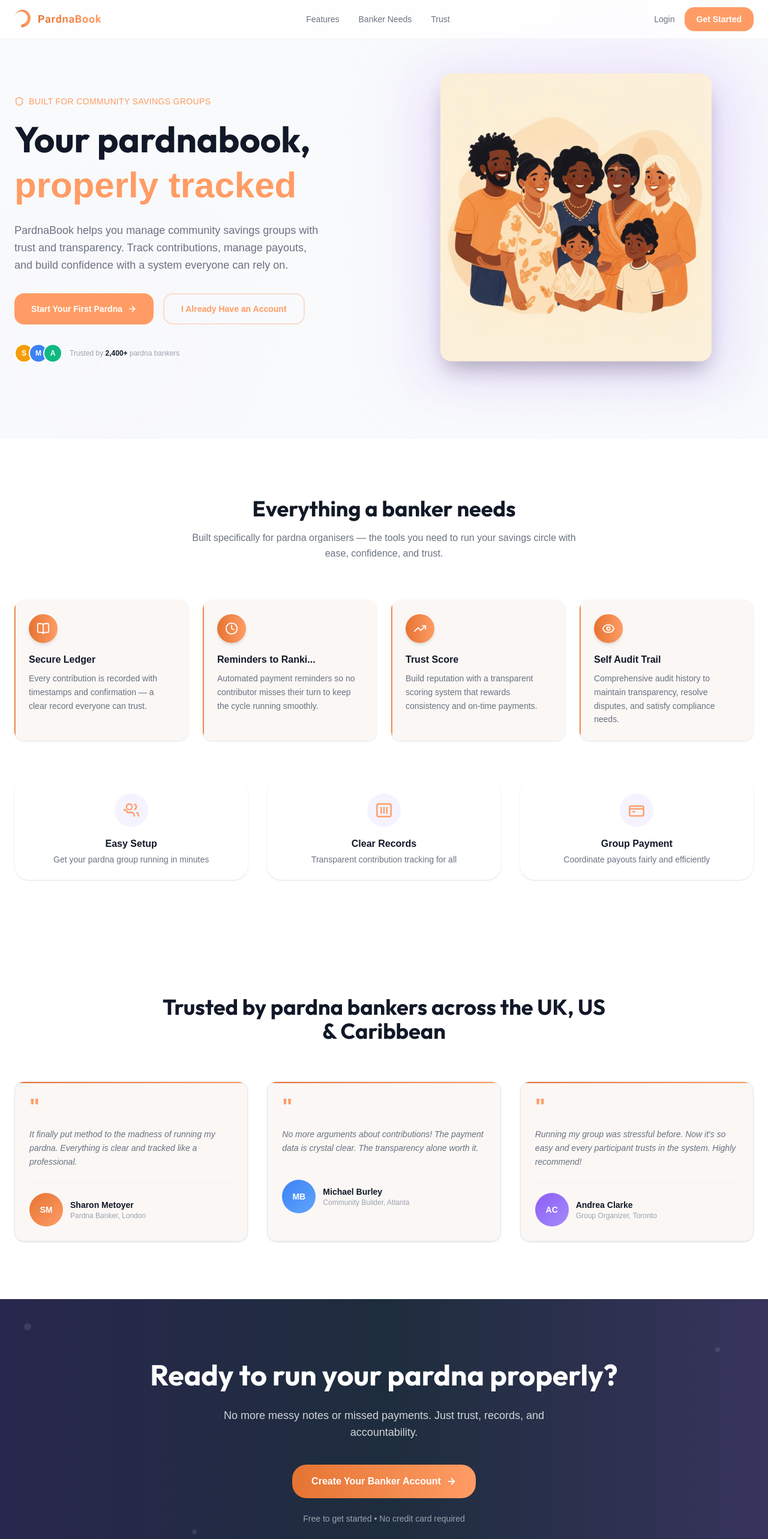
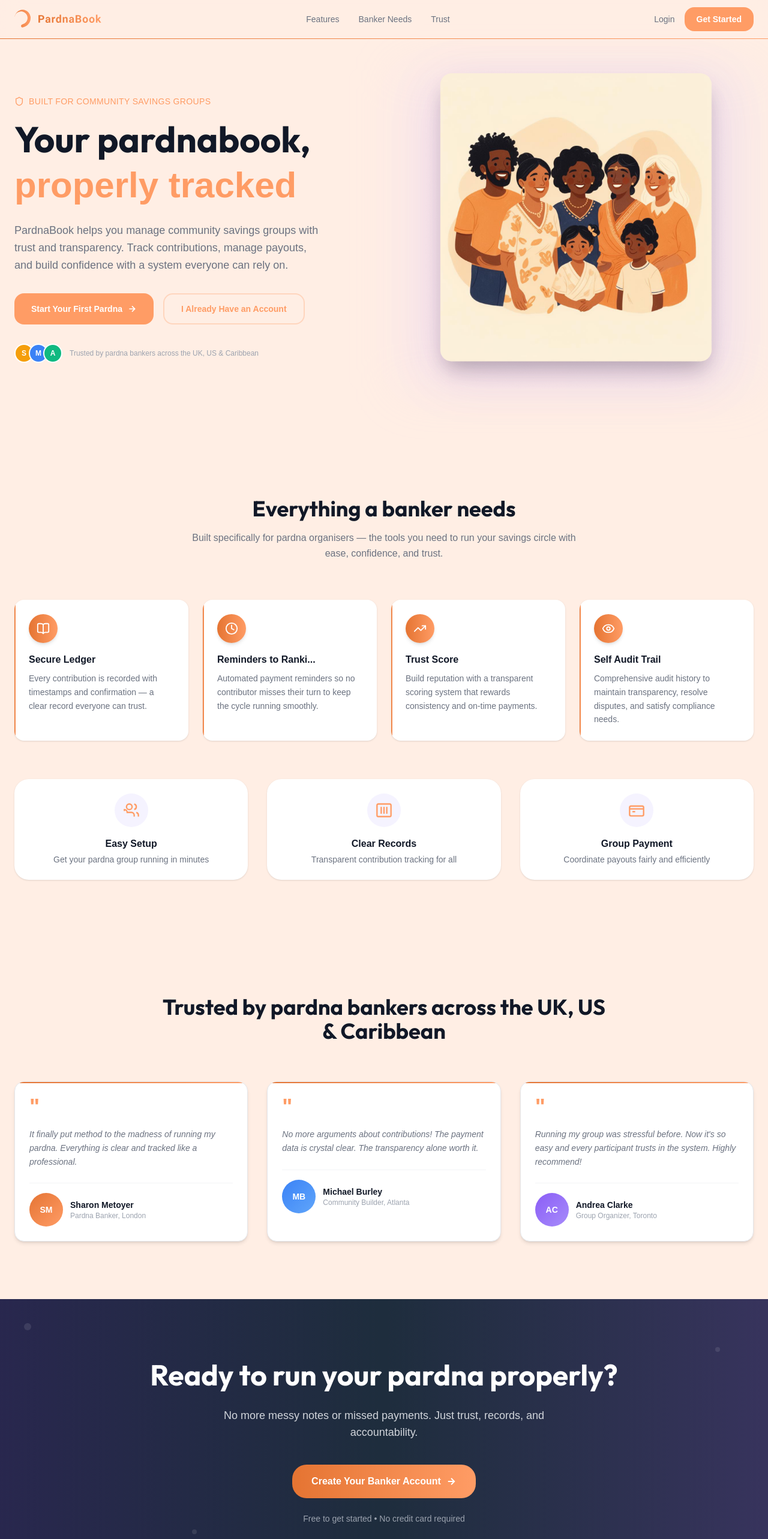
Before and after one commit to ShiponChowdhury1/pardna-book-frontend, a React (Vite) app: page /home in a window 1280 px wide. Shown: the top 2566 px of the page at 60% size. Built offline with nearby package versions, Linux system fonts and the light colour scheme.

Commit message:
navbar color change and testimonila section color code change

```diff
--- a/src/components/layout/Navbar.tsx
+++ b/src/components/layout/Navbar.tsx
@@ -7,7 +7,12 @@
 
   return (
     <nav
-      className="fixed top-0 left-0 right-0 z-50 bg-white/80 backdrop-blur-lg border-b border-gray-100"
+      className="fixed top-0 left-0 right-0 z-50 bg-[#FFEEE4]/95 backdrop-blur-lg"
+      style={{
+        borderBottom: '1px solid',
+        borderImageSource: 'linear-gradient(90deg, #E57432 0%, #FF9C65 100%)',
+        borderImageSlice: 1,
+      }}
       id="navbar"
     >
       <div className="max-w-[1400px] mx-auto px-4 sm:px-6">
--- a/src/features/landing/components/FeaturesSection.tsx
+++ b/src/features/landing/components/FeaturesSection.tsx
@@ -61,12 +61,12 @@
 
 export default function FeaturesSection() {
   const topFeatureCardStyle = {
-    backgroundColor: '#F5F0EB80',
+    backgroundColor: '#FFFFFF',
     boxShadow: '0px 1.03px 2.06px -1.03px #0000001A, 0px 1.03px 3.09px 0px #0000001A',
   };
 
   return (
-    <section className="py-24 bg-white" id="features">
+    <section className="py-24 bg-[#FFEEE4]" id="features">
       <div className="max-w-[1400px] mx-auto px-4 sm:px-6">
         {/* Header */}
         <div className="text-center max-w-2xl mx-auto mb-16 animate-fade-in-up">
--- a/src/features/landing/components/HeroSection.tsx
+++ b/src/features/landing/components/HeroSection.tsx
@@ -4,7 +4,7 @@
 
 export default function HeroSection() {
   return (
-    <section className="relative pt-28 pb-20 overflow-hidden" id="hero">
+    <section className="relative pt-28 pb-20 overflow-hidden bg-[#FFEEE4]" id="hero">
       {/* Background gradient blobs */}
       <div className="absolute top-0 right-0 w-[600px] h-[600px] bg-gradient-to-bl from-purple-100/60 via-violet-50/40 to-transparent rounded-full blur-3xl -z-10" />
       <div className="absolute bottom-0 left-0 w-[400px] h-[400px] bg-gradient-to-tr from-purple-50/40 to-transparent rounded-full blur-3xl -z-10" />
@@ -66,7 +66,7 @@
                 ))}
               </div>
               <p className="text-xs text-[var(--color-gray-400)]">
-                Trusted by <span className="font-semibold text-[var(--color-dark)]">2,400+</span> pardna bankers
+                Trusted by pardna bankers across the UK, US & Caribbean
               </p>
             </div>
           </div>
--- a/src/features/landing/components/TestimonialsSection.tsx
+++ b/src/features/landing/components/TestimonialsSection.tsx
@@ -26,7 +26,7 @@
 
 export default function TestimonialsSection() {
   return (
-    <section className="py-24 bg-white" id="testimonials">
+    <section className="py-24 bg-[#FFEEE4]" id="testimonials">
       <div className="max-w-[1400px] mx-auto px-4 sm:px-6">
         {/* Header */}
         <div className="text-center max-w-3xl mx-auto mb-16 animate-fade-in-up">
@@ -44,8 +44,8 @@
             <Card
               key={t.name}
               hover
-              className="animate-fade-in-up opacity-0 relative overflow-hidden"
-              style={{ backgroundColor: '#F5F0EB80' }}
+              className="animate-fade-in-up opacity-0 relative overflow-hidden shadow-md"
+              style={{ backgroundColor: '#FFFFFF' }}
             >
               <div className="absolute top-0 left-0 right-0 h-[1.44px] bg-[linear-gradient(90deg,#E57432_0%,#FF9C65_100%)]" />
 
```
